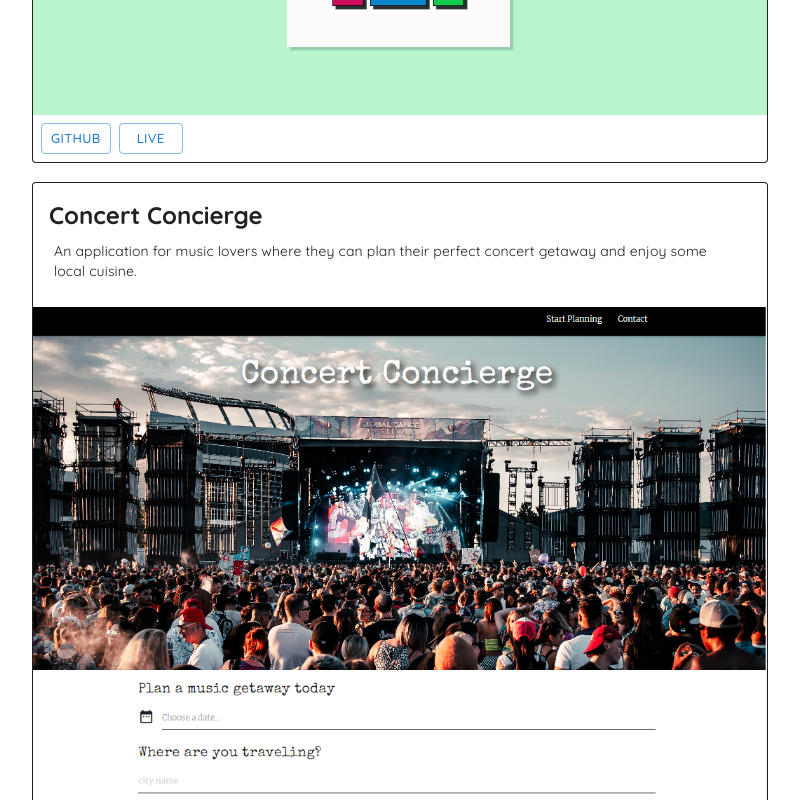
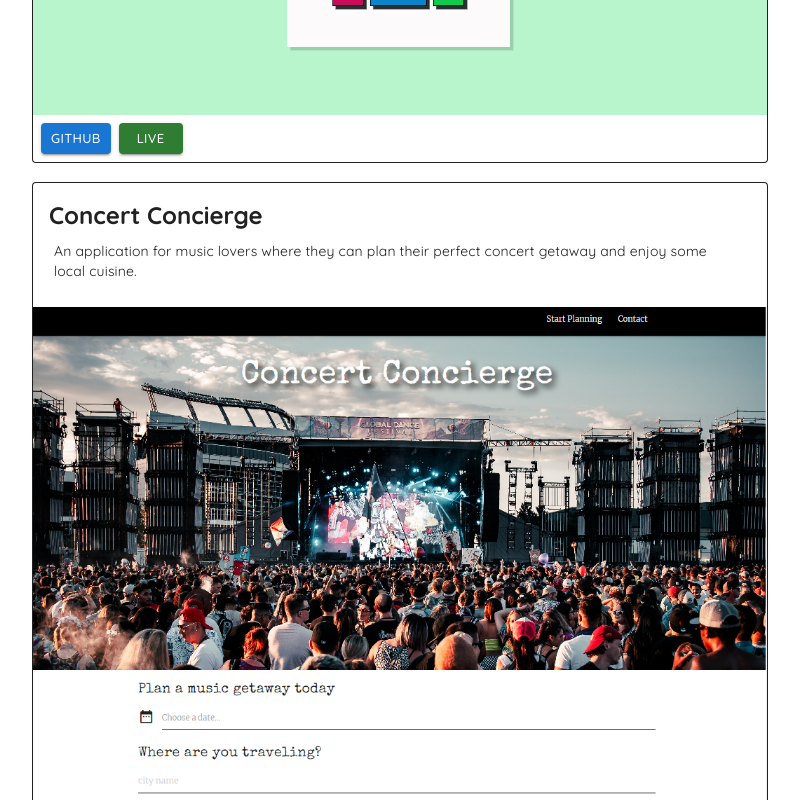
Before and after one commit to lindsey-lansford/react-portfolio, a React (Create React App) app: page /react-portfolio/portfolio in a window 1280 px wide. Shown: the part 780-1580 px from the top of the page, without its empty margins (240-1039 px from the left). Built offline with nearby package versions, Linux system fonts and the light colour scheme.

Commit message:
adding styles to MUI btns

```diff
--- a/src/components/NewProjectCard.js
+++ b/src/components/NewProjectCard.js
@@ -1,18 +1,21 @@
 import "../styles/projectCard.css";
-import * as React from "react";
-import {Card, CardContent, CardMedia, Typography, Button, CardActions } from "@mui/material";
+import {
+  Card,
+  CardContent,
+  CardMedia,
+  Typography,
+  Button,
+  CardActions,
+} from "@mui/material";
 
 const NewProjectCard = (props) => {
   return (
-    <Card sx={{mt: "1.2rem", border: 1}} variant="outlined">
-
+    <Card sx={{ mt: "1.2rem", border: 1 }} variant="outlined">
       <CardContent>
         <Typography gutterBottom component="div" variant="h5">
           {props.title}
         </Typography>
-          <Typography variant="body2" >
-          {props.description}
-        </Typography>
+        <Typography variant="body2">{props.description}</Typography>
       </CardContent>
 
       <CardMedia component="img" image={props.image} alt={props.title} />
@@ -23,17 +26,19 @@ const NewProjectCard = (props) => {
           target="_blank"
           rel="noreferrer"
           size="small"
-            variant="outlined"
+          variant="contained"
+          color="primary"
         >
-            {props.isBlog ? "Blog" : "GitHub"}
+          {props.isDuel ? "Github" : "GitHub"}
         </Button>
 
-          {!props.isBlog && props.prod && (
+        {!props.isDuel && props.prod && (
           <Button
             href={props.prod}
             target="_blank"
             rel="noreferrer"
-              variant="outlined"
+            variant="contained"
+            color="success"
             size="small"
           >
             {"Live"}
```
Lines whose indentation alone changed are shown as unchanged.
